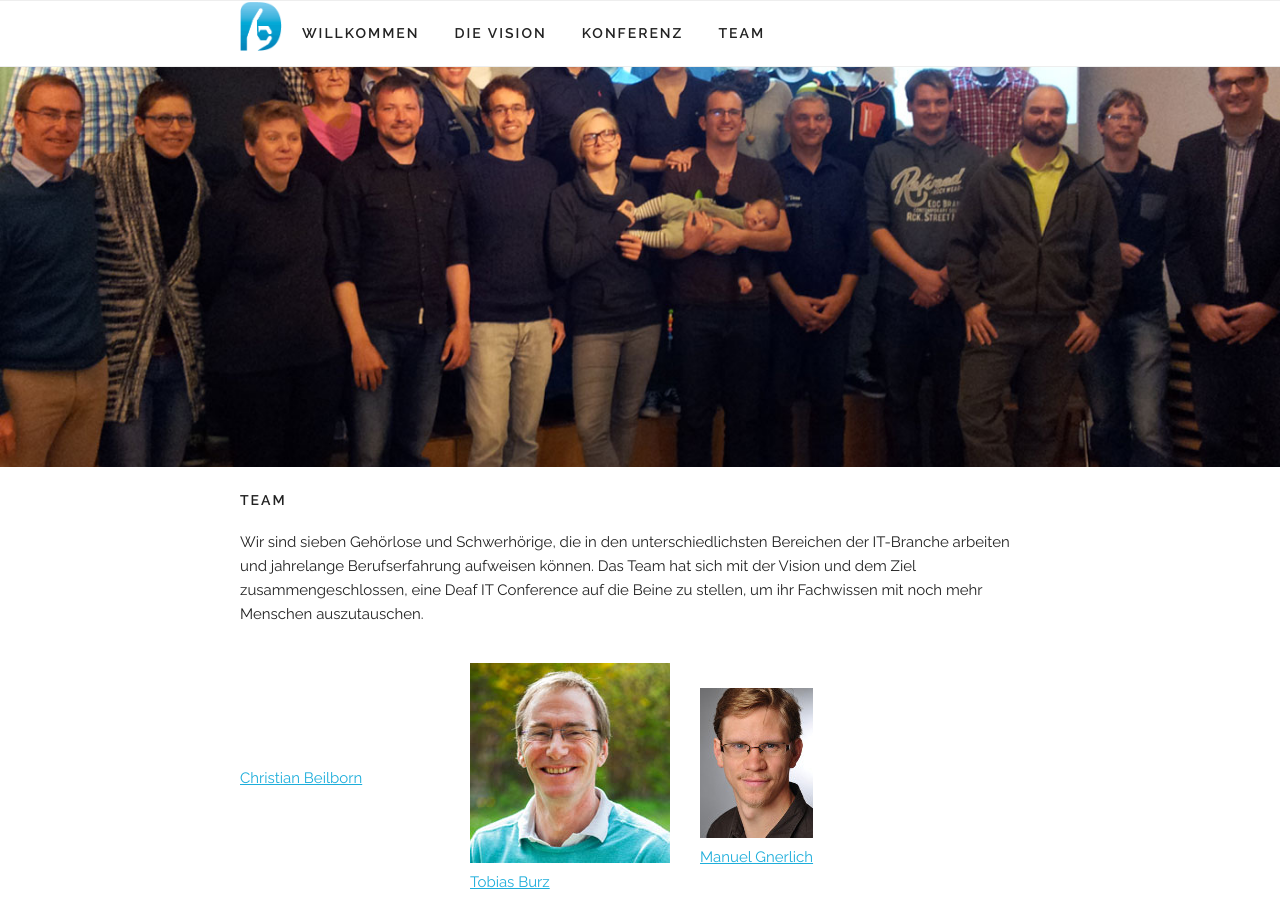
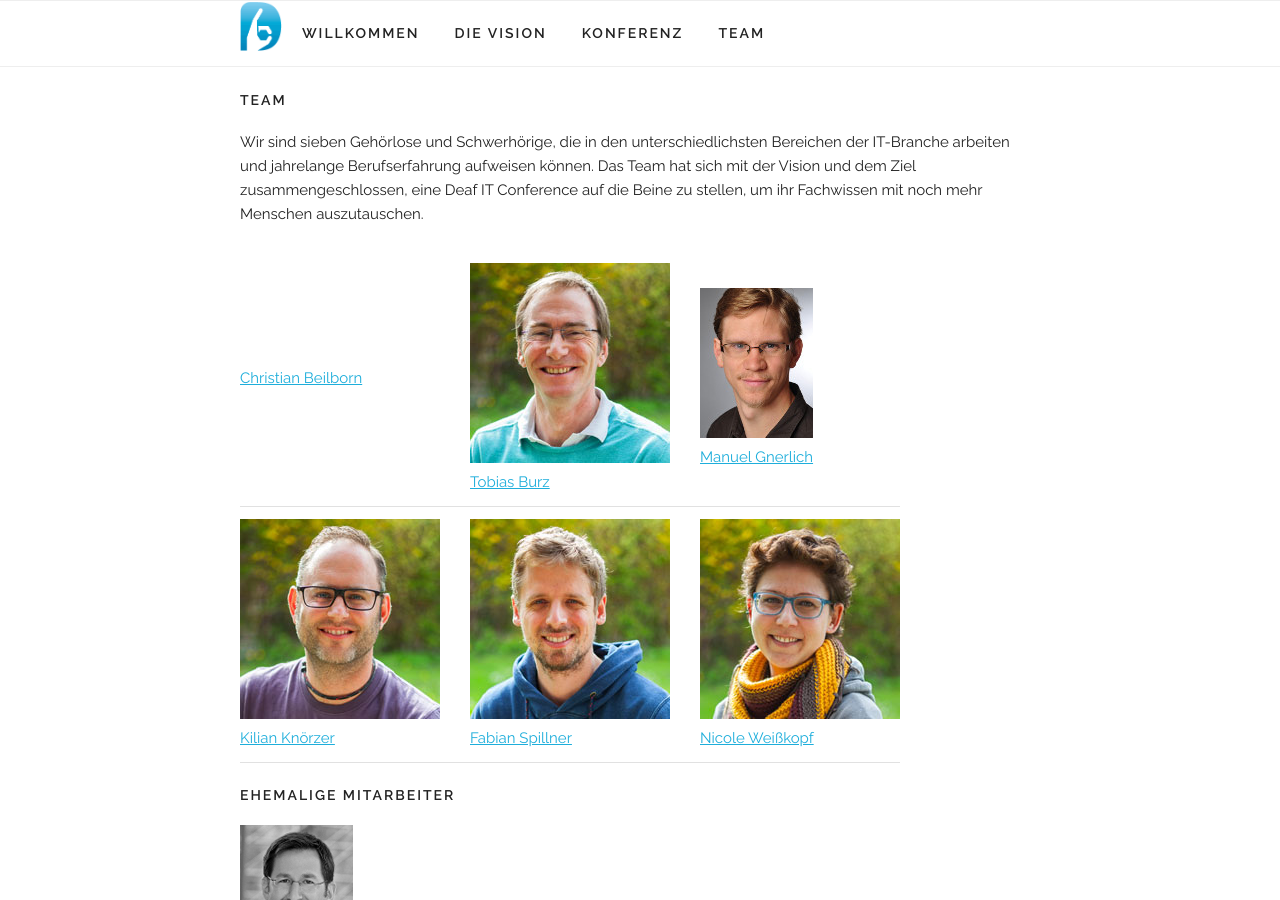
Before and after one commit to NickelPic/deafit.github.io, a Jekyll site: the page built from team.md, in a window 1280 px wide and 900 px high. Built offline with Jekyll 4.4.1, drawn with Linux system fonts in a browser that asks for light colours; nearby versions of some CDN libraries.

Commit message:
Update team.md

```diff
--- a/team.md
+++ b/team.md
@@ -1,7 +1,7 @@
 ---
 layout: default
 title: Team
-parallax: "public/images/2014-10-25_DeafIT2014_Gruppe.jpg"
+parallax: false
 published: true
 ---
 
```
